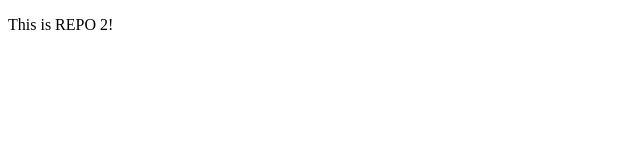
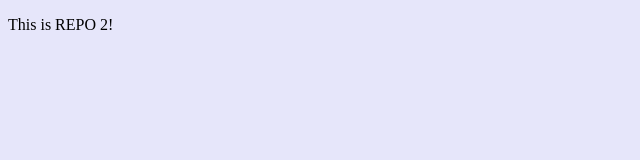
Before and after one commit to xinobi-vm/repo2, a plain HTML site: page index.html in a window 1280 px wide. Shown: the whole page, without its empty margins (0-640 px from the left). Drawn offline with Linux system fonts and the light colour scheme.

Commit message:
Added Style

```diff
--- /dev/null
+++ b/css/styles.css
@@ -0,0 +1,3 @@
+body {
+    background-color: lavender;
+}
--- a/index.html
+++ b/index.html
@@ -2,6 +2,7 @@
 <html>
     <head>
         <title>REPO2</title>
+        <link rel="stylesheet" href="/css/styles.css">
     </head>
     <body>
         <p>This is REPO 2!</p>
```
